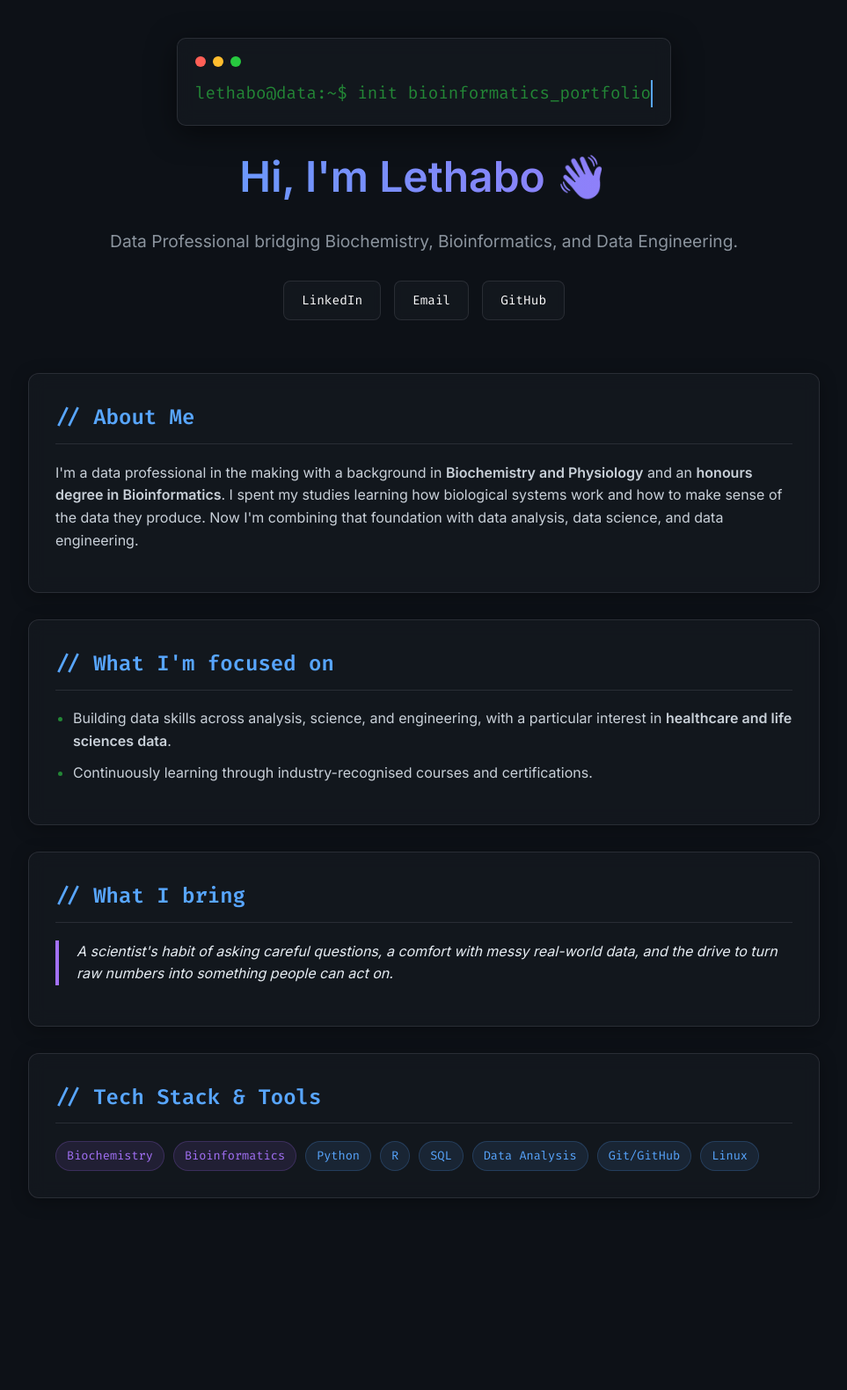
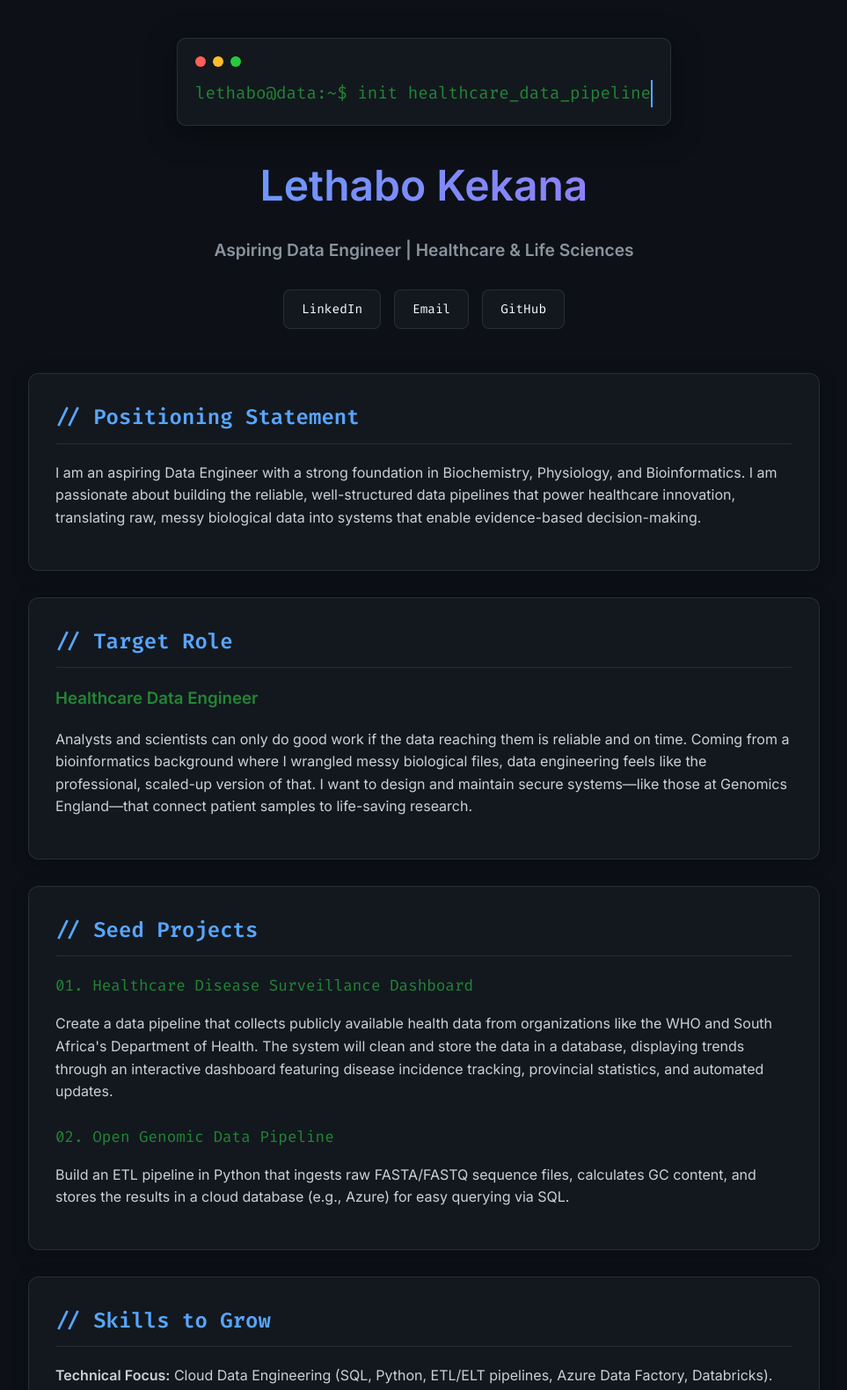
Before and after one commit to Mmetja-Lethabo-Kekana/lethabo_shaper.github.io, a plain HTML site: page index.html in a window 1280 px wide. Shown: the part 37-1617 px from the top of the page at 88% size, without its empty margins (158-1121 px from the left). Before the commit the page ends 1469 px from the top, so only its background shows below. Drawn offline with Linux system fonts and the light colour scheme.

Commit message:
Revise index.html with updated content and styles
Updated the title and subtitle to reflect current role and focus. Enhanced styles for better visual appeal and added new sections detailing projects and goals.

```diff
--- a/index.html
+++ b/index.html
@@ -3,19 +3,19 @@
 <head>
     <meta charset="UTF-8">
     <meta name="viewport" content="width=device-width, initial-scale=1.0">
-    <title>Lethabo | Data & Bioinformatics</title>
-    <!-- Importing a techy monospace font -->
+    <title>Lethabo Kekana | Healthcare Data Engineer</title>
+    <!-- Importing a techy monospace font and a clean sans-serif -->
     <link href="https://fonts.googleapis.com/css2?family=Fira+Code:wght@300;400;600&family=Inter:wght@300;400;600&display=swap" rel="stylesheet">
 
     <style>
         /* --- GLOBAL STYLES --- */
         :root {
-            --bg-color: #0d1117; /* GitHub Dark */
+            --bg-color: #0d1117;
             --text-main: #c9d1d9;
             --text-highlight: #58a6ff; /* Tech Blue */
             --accent-green: #238636; /* Data/Success Green */
             --accent-purple: #a371f7; /* Bio/Innovation Purple */
-            --glass-bg: rgba(22, 27, 34, 0.7);
+            --glass-bg: rgba(22, 27, 34, 0.75);
             --glass-border: rgba(240, 246, 252, 0.1);
         }
 
@@ -27,9 +27,10 @@
             color: var(--text-main);
             overflow-x: hidden;
             line-height: 1.6;
+            scroll-behavior: smooth;
         }
 
-        /* --- BACKGROUND ANIMATION (Falling Code) --- */
+        /* --- BACKGROUND ANIMATION (Falling Code/DNA) --- */
         .bg-animation {
             position: fixed;
             top: 0;
@@ -37,13 +38,12 @@
             width: 100vw;
             height: 100vh;
             z-index: -1;
-            opacity: 0.15; /* Keep it subtle so text is readable */
+            opacity: 0.15;
             background-image:
                 linear-gradient(180deg, transparent 0%, var(--bg-color) 90%),
                 repeating-linear-gradient(0deg, transparent, transparent 20px, rgba(88, 166, 255, 0.1) 21px);
         }
 
-        /* We create columns of falling text using CSS keyframes */
         .code-column {
             position: absolute;
             top: -100%;
@@ -71,7 +71,7 @@
         /* --- HEADER & TERMINAL EFFECT --- */
         header {
             text-align: center;
-            margin-bottom: 60px;
+            margin-bottom: 50px;
             padding-top: 40px;
         }
 
@@ -84,6 +84,7 @@
             box-shadow: 0 8px 32px rgba(0, 0, 0, 0.5);
             backdrop-filter: blur(10px);
             text-align: left;
+            margin-bottom: 20px;
         }
 
         .terminal-header {
@@ -127,7 +128,7 @@
 
         h1 {
             font-size: 3rem;
-            margin: 20px 0 10px 0;
+            margin: 10px 0;
             background: linear-gradient(90deg, var(--text-highlight), var(--accent-purple));
             -webkit-background-clip: text;
             -webkit-text-fill-color: transparent;
@@ -137,9 +138,10 @@
             font-size: 1.2rem;
             color: #8b949e;
             margin-bottom: 30px;
+            font-weight: 600;
         }
 
-        /* --- BUTTONS (Badges) --- */
+        /* --- BUTTONS --- */
         .social-links {
             display: flex;
             justify-content: center;
@@ -167,7 +169,7 @@
             box-shadow: 0 5px 15px rgba(88, 166, 255, 0.4);
         }
 
-        /* --- CONTENT CARDS (Glassmorphism) --- */
+        /* --- CONTENT CARDS --- */
         .card {
             background: var(--glass-bg);
             border: 1px solid var(--glass-border);
@@ -180,7 +182,7 @@
         }
 
         .card:hover {
-            transform: translateY(-5px);
+            transform: translateY(-3px);
             border-color: rgba(88, 166, 255, 0.4);
         }
 
@@ -190,6 +192,9 @@
             border-bottom: 1px solid var(--glass-border);
             padding-bottom: 10px;
             margin-top: 0;
+            display: flex;
+            align-items: center;
+            gap: 10px;
         }
 
         ul {
@@ -204,12 +209,42 @@
             color: var(--accent-green);
         }
 
+        /* Custom Highlights */
         .highlight-box {
             border-left: 4px solid var(--accent-purple);
-            padding-left: 20px;
+            padding: 15px 20px;
+            background: rgba(163, 113, 247, 0.05);
+            border-radius: 0 8px 8px 0;
             font-style: italic;
             color: #e6edf3;
         }
+
+        .project-title {
+            color: var(--accent-green);
+            font-family: 'Fira Code', monospace;
+            margin-bottom: 5px;
+            font-size: 1.1rem;
+        }
+
+        .goal-grid {
+            display: grid;
+            grid-template-columns: 1fr 1fr;
+            gap: 20px;
+        }
+
+        @media (max-width: 600px) {
+            .goal-grid { grid-template-columns: 1fr; }
+            h1 { font-size: 2.2rem; }
+        }
+
+        .goal-card {
+            background: rgba(88, 166, 255, 0.05);
+            border: 1px solid rgba(88, 166, 255, 0.2);
+            padding: 15px;
+            border-radius: 8px;
+        }
+
+        .goal-card h4 { margin: 0 0 10px 0; color: var(--text-highlight); }
 
         /* Tech Stack Tags */
         .tech-tags {
@@ -234,19 +269,14 @@
             color: var(--accent-purple);
             border-color: rgba(163, 113, 247, 0.2);
         }
-
     </style>
 </head>
 <body>
 
-    <!-- Background Animation Layer -->
-    <div class="bg-animation" id="bgAnimation">
-        <!-- Javascript will populate this to keep the HTML clean -->
-    </div>
+    <div class="bg-animation" id="bgAnimation"></div>
 
     <div class="container">
         <header>
-            <!-- Terminal Style Intro -->
             <div class="terminal-window">
                 <div class="terminal-header">
                     <div class="dot red"></div>
@@ -254,58 +284,77 @@
                     <div class="dot green"></div>
                 </div>
                 <p class="terminal-text">
-                    <span>lethabo@data:~$</span> <span class="typing">init bioinformatics_portfolio</span>
+                    <span>lethabo@data:~$</span> <span class="typing">init healthcare_data_pipeline</span>
                 </p>
             </div>
 
-            <h1>Hi, I'm Lethabo 👋</h1>
-            <p class="subtitle">Data Professional bridging Biochemistry, Bioinformatics, and Data Engineering.</p>
+            <h1>Lethabo Kekana</h1>
+            <p class="subtitle">Aspiring Data Engineer | Healthcare & Life Sciences</p>
 
             <div class="social-links">
-                <a href="https://linkedin.com/in/your-profile" class="btn" target="_blank">LinkedIn</a>
-                <a href="mailto:your.email@example.com" class="btn">Email</a>
+                <a href="https://www.linkedin.com/in/lethabo-kekana-b22ab135b" class="btn" target="_blank">LinkedIn</a>
+                <a href="mailto:mmetjalkekana@gmail.com" class="btn">Email</a>
                 <a href="https://github.com/mmetja-lethabo-kekana" class="btn" target="_blank">GitHub</a>
             </div>
         </header>
 
         <main>
-            <!-- About Section -->
+            <!-- 1. Mini Bio / Positioning Statement -->
             <section class="card">
-                <h2>// About Me</h2>
-                <p>I'm a data professional in the making with a background in <b>Biochemistry and Physiology</b> and an <b>honours degree in Bioinformatics</b>. I spent my studies learning how biological systems work and how to make sense of the data they produce. Now I'm combining that foundation with data analysis, data science, and data engineering.</p>
+                <h2>// Positioning Statement</h2>
+                <p>I am an aspiring Data Engineer with a strong foundation in Biochemistry, Physiology, and Bioinformatics. I am passionate about building the reliable, well-structured data pipelines that power healthcare innovation, translating raw, messy biological data into systems that enable evidence-based decision-making.</p>
             </section>
 
-            <!-- Focus Section -->
+            <!-- 2. Target Role -->
             <section class="card">
-                <h2>// What I'm focused on</h2>
-                <ul>
-                    <li>Building data skills across analysis, science, and engineering, with a particular interest in <b>healthcare and life sciences data</b>.</li>
-                    <li>Continuously learning through industry-recognised courses and certifications.</li>
-                </ul>
+                <h2>// Target Role</h2>
+                <h3 style="color: var(--accent-green); margin-top: 0;">Healthcare Data Engineer</h3>
+                <p>Analysts and scientists can only do good work if the data reaching them is reliable and on time. Coming from a bioinformatics background where I wrangled messy biological files, data engineering feels like the professional, scaled-up version of that. I want to design and maintain secure systems—like those at Genomics England—that connect patient samples to life-saving research.</p>
             </section>
 
-            <!-- What I Bring Section -->
+            <!-- 3. Seed Projects -->
             <section class="card">
-                <h2>// What I bring</h2>
-                <div class="highlight-box">
-                    <p>A scientist's habit of asking careful questions, a comfort with messy real-world data, and the drive to turn raw numbers into something people can act on.</p>
+                <h2>// Seed Projects</h2>
+                <div style="margin-bottom: 25px;">
+                    <div class="project-title">01. Healthcare Disease Surveillance Dashboard</div>
+                    <p>Create a data pipeline that collects publicly available health data from organizations like the WHO and South Africa's Department of Health. The system will clean and store the data in a database, displaying trends through an interactive dashboard featuring disease incidence tracking, provincial statistics, and automated updates.</p>
+                </div>
+                <div>
+                    <div class="project-title">02. Open Genomic Data Pipeline</div>
+                    <p>Build an ETL pipeline in Python that ingests raw FASTA/FASTQ sequence files, calculates GC content, and stores the results in a cloud database (e.g., Azure) for easy querying via SQL.</p>
                 </div>
             </section>
 
-            <!-- Tech Stack Section -->
+            <!-- 4. Skills to Grow -->
             <section class="card">
-                <h2>// Tech Stack & Tools</h2>
+                <h2>// Skills to Grow</h2>
+                <p><b>Technical Focus:</b> Cloud Data Engineering (SQL, Python, ETL/ELT pipelines, Azure Data Factory, Databricks).</p>
+                <p><b>Soft Skill Focus:</b> Communication & Problem-Solving. Translating complex biological requirements into secure, scalable technical systems, and effectively communicating data quality issues to cross-functional teams.</p>
+
                 <div class="tech-tags">
-                    <span class="tag bio">Biochemistry</span>
                     <span class="tag bio">Bioinformatics</span>
                     <span class="tag">Python</span>
-                    <span class="tag">R</span>
                     <span class="tag">SQL</span>
-                    <span class="tag">Data Analysis</span>
-                    <span class="tag">Git/GitHub</span>
-                    <span class="tag">Linux</span>
+                    <span class="tag">Azure</span>
+                    <span class="tag">Data Pipelines</span>
                 </div>
             </section>
+
+            <!-- 5. Goals -->
+            <section class="card">
+                <h2>// Goals</h2>
+                <div class="goal-grid">
+                    <div class="goal-card">
+                        <h4>🚀 30-Day Goal</h4>
+                        <p>Complete an online SQL course and apply it to a small, real-world healthcare dataset to practice data cleaning and querying.</p>
+                    </div>
+                    <div class="goal-card">
+                        <h4>🎯 6-Month Goal</h4>
+                        <p>Build and publish my "Healthcare Disease Surveillance Dashboard" on GitHub, complete with a data pipeline and visualization layer.</p>
+                    </div>
+                </div>
+            </section>
+
         </main>
     </div>
 
@@ -313,36 +362,33 @@
     <script>
         const bgAnimation = document.getElementById('bgAnimation');
 
-        // The text that will fall in the background
+        // The text that will fall in the background (Mix of Bio & Tech)
         const codeSnippets = [
             "ATCG-TTAG-GGCA",
             "import pandas as pd",
             "SELECT * FROM patients;",
             "def analyze_dna(seq):",
             "01001010 01100001",
-            "ggplot(data, aes(x,y))",
-            "print('Hello World')",
-            "gc_content = 0.45",
-            "model.fit(X_train, y_train)"
+            "GC_content = 0.45",
+            "azure.datafactory",
+            "ETL_pipeline.run()",
+            "Genomics_England",
+            "while(data.is_clean):"
         ];
 
         function createCodeColumn() {
             const column = document.createElement('div');
             column.classList.add('code-column');
 
-            // Pick a random snippet
             const text = codeSnippets[Math.floor(Math.random() * codeSnippets.length)];
             column.innerText = text;
 
-            // Randomize position, speed, and length
             column.style.left = Math.random() * 100 + 'vw';
             const duration = Math.random() * 10 + 10; // between 10s and 20s
             column.style.animationDuration = duration + 's';
 
-            // Add it to the background
             bgAnimation.appendChild(column);
 
-            // Remove it after it falls so the page doesn't get bogged down
             setTimeout(() => {
                 column.remove();
             }, duration * 1000);
```
